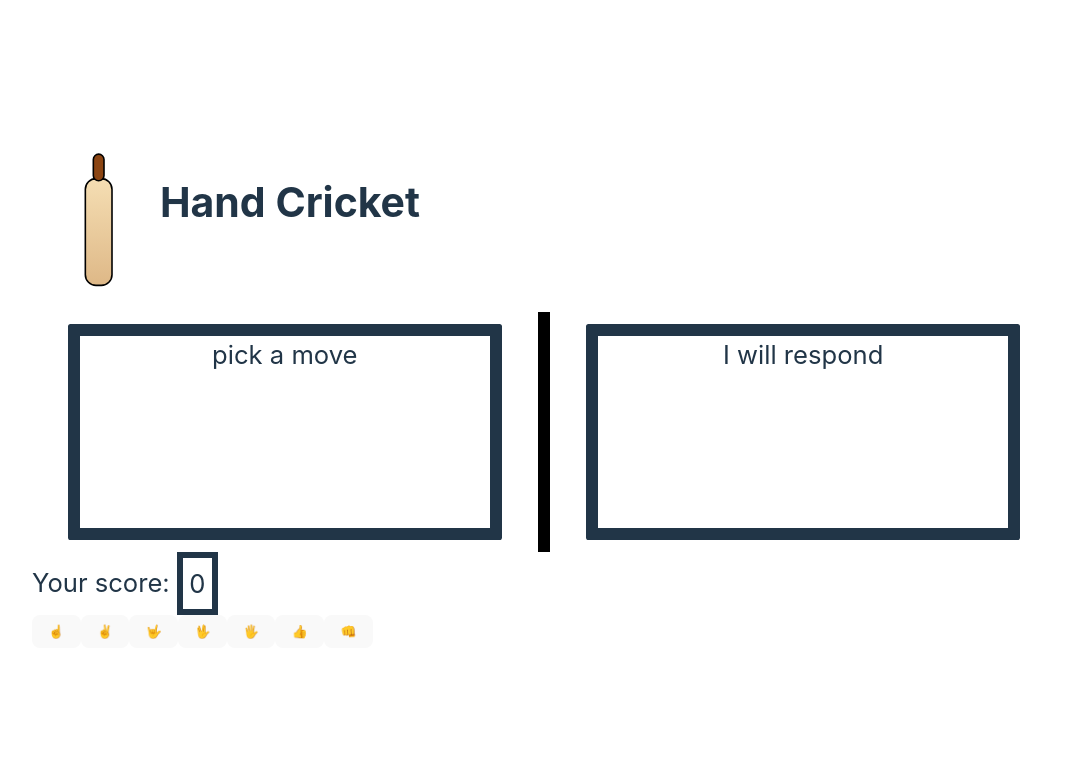
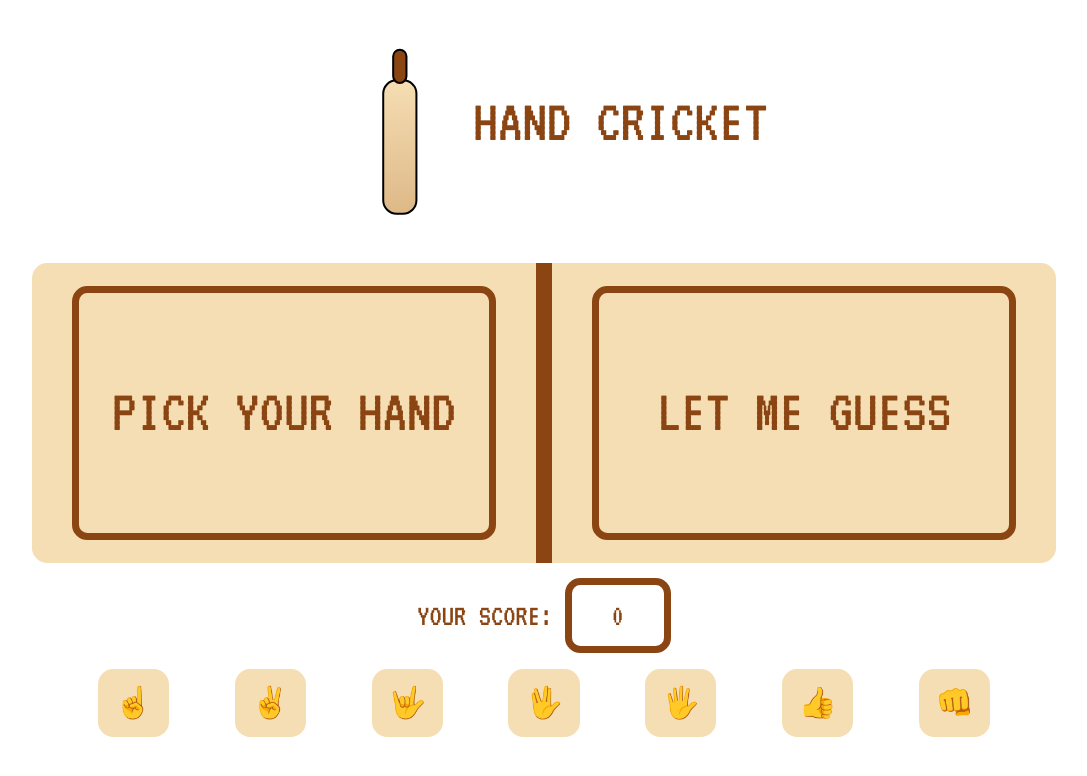
Before and after one commit to shabih-abbas/web-dev-practice, a React (Vite) app in the folder hand-cricket/: page / in a window 1280 px wide. Shown: the top 776 px of the page, without its empty margins (96-1183 px from the left). Built offline with nearby package versions, Linux system fonts and the light colour scheme.

Commit message:
style changes

```diff
--- a/hand-cricket/src/App.css
+++ b/hand-cricket/src/App.css
@@ -1,12 +1,16 @@
 .logo{
   width: 10rem;
-  height: 20vh;
+  aspect-ratio: 1/2;
+  max-height: 200px;
   vertical-align: top;
 }
 .heading{
   display: inline-block;
 
 }
-.header{
-  margin: auto;
+.main{
+  display: flex;
+  justify-content: center;
+  align-items: center;
+  flex-direction: column;
 }
--- a/hand-cricket/src/App.jsx
+++ b/hand-cricket/src/App.jsx
@@ -4,12 +4,12 @@ import Game from './game.jsx'
 
 export default function App() {
   return (
-    <>
+    <div className='main'>
       <div className='header'>
         <img src={Logo} alt="logo" className='logo' />
         <h1 className='heading'>Hand Cricket</h1>
-        <Game />
       </div>
-    </>
+      <Game />
+    </div>
   )
 }
--- a/hand-cricket/src/game.css
+++ b/hand-cricket/src/game.css
@@ -1,28 +1,52 @@
+.main-game{
+    display: flex;
+    align-items: center;
+    flex-direction: column;
+    font-size: 2rem;
+}
 .field{
     display: flex;
     justify-content: space-evenly;
     align-items: center;
     width: 80vw;
-    height: 30vh;
+    aspect-ratio: 1/.5;
+    max-height: 300px;
+    background-color: #f5deb3;
+    border-radius: 1rem;
+    color: #8b4513;
+    margin: 1rem auto;
 }
 .pitch{
     width: 40%;
     height: 80%;
-    font-size: 2rem;
-    text-align: center;
-    border: 1rem solid;
-    border-radius: .2rem;
+    font-size: 4rem;
+    display: flex;
+    align-items: center;
+    justify-content: center;
+    border: .5rem solid #8b4513;
+    border-radius: 1rem;
 }
 .crease{
     width: 1rem;
     height: 100%;
-    background-color: black;
+    background-color: #8b4513;
 }
-.score{
-    font-size: 2rem;
-}
+
 .score span{
     display: inline-block;
     padding: .5rem;
     border: .5rem solid;
+    min-width: 5rem;
+    border-radius: 1rem;
+    text-align: center;
 }
+.btn-container{
+    width: 80vw;
+    display: flex;
+    justify-content: space-evenly;
+    margin: 1rem auto;
+}
+.reset-btn{
+    margin: 1rem;
+    color:#8b4513;
+}
--- a/hand-cricket/src/game.jsx
+++ b/hand-cricket/src/game.jsx
@@ -28,22 +28,22 @@ export default function Game(){
         setMove(parseInt(e.target.value));
         setCompMove(getMove());
     }
-    const getMove=()=> Math.floor(Math.random()*6)
+    const getMove=()=> Math.floor(Math.random()*7)
 
     return (
-        <div>
+        <div className="main-game">
             <div className='field'>
                 <div className="pitch">
-                    {move!=null? hands[move].emoji: 'pick a move'}
+                    {move!=null? hands[move].emoji: 'pick your hand'}
                 </div>
                 <div className="crease"></div>
                 <div className="pitch">
-                    {compMove!=null? hands[compMove].emoji: 'I will respond'}
+                    {compMove!=null? hands[compMove].emoji: 'let me guess'}
                 </div>
             </div>
             <div className="score">Your score: <span>{score}</span></div>
             {status=='played'&& <button onClick={reset} className="reset-btn">Play Again</button>}
-            <div>{hands.map((hand, index)=> <button key={hand.score} value={index} onClick={handleClick} disabled={status=='played'}>{hand.emoji}</button>)}</div>
+            <div className="btn-container">{hands.map((hand, index)=> <button className="move-btn" key={hand.score} value={index} onClick={handleClick} disabled={status=='played'}>{hand.emoji}</button>)}</div>
         </div>
     )
 }
--- a/hand-cricket/src/index.css
+++ b/hand-cricket/src/index.css
@@ -1,25 +1,16 @@
+@import url('https://fonts.googleapis.com/css2?family=Poppins:ital,wght@0,100;0,200;0,300;0,400;0,500;0,600;0,700;0,800;0,900;1,100;1,200;1,300;1,400;1,500;1,600;1,700;1,800;1,900&family=VT323&display=swap');
 :root {
-  font-family: Inter, system-ui, Avenir, Helvetica, Arial, sans-serif;
+  font-family: "VT323", monospace;
   line-height: 1.5;
   font-weight: 400;
-  font-size: 1vw;
-  color-scheme: light dark;
-  color: rgba(255, 255, 255, 0.87);
-  background-color: #242424;
+  font-size: 1.2vw;
+  color: #8b4513;
+  text-transform: uppercase;
 
   font-synthesis: none;
   text-rendering: optimizeLegibility;
   -webkit-font-smoothing: antialiased;
   -moz-osx-font-smoothing: grayscale;
-}
-
-a {
-  font-weight: 500;
-  color: #646cff;
-  text-decoration: inherit;
-}
-a:hover {
-  color: #535bf2;
 }
 
 body {
@@ -32,38 +23,31 @@ body {
 }
 
 h1 {
-  font-size: 3.2em;
+  font-size: 4rem;
   line-height: 1.1;
 }
 
 button {
-  border-radius: 8px;
+  border-radius: 1rem;
   border: 1px solid transparent;
-  padding: 0.6em 1.2em;
+  padding: 1rem;
   font-size: 1em;
   font-weight: 500;
   font-family: inherit;
-  background-color: #1a1a1a;
+  background-color: #f5deb3;
   cursor: pointer;
   transition: border-color 0.25s;
 }
 button:hover {
-  border-color: #646cff;
+  box-shadow: .0rem .5rem .5rem #8b4513;
 }
 button:focus,
 button:focus-visible {
   outline: 4px auto -webkit-focus-ring-color;
 }
 
-@media (prefers-color-scheme: light) {
-  :root {
-    color: #213547;
-    background-color: #ffffff;
-  }
-  a:hover {
-    color: #747bff;
-  }
-  button {
-    background-color: #f9f9f9;
+@media(max-width:600px){
+  :root{
+    font-size: 1.5vw;
   }
 }
```
